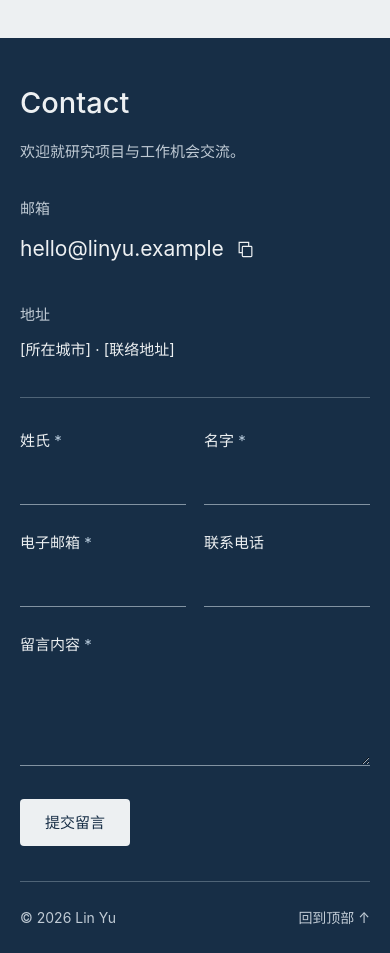
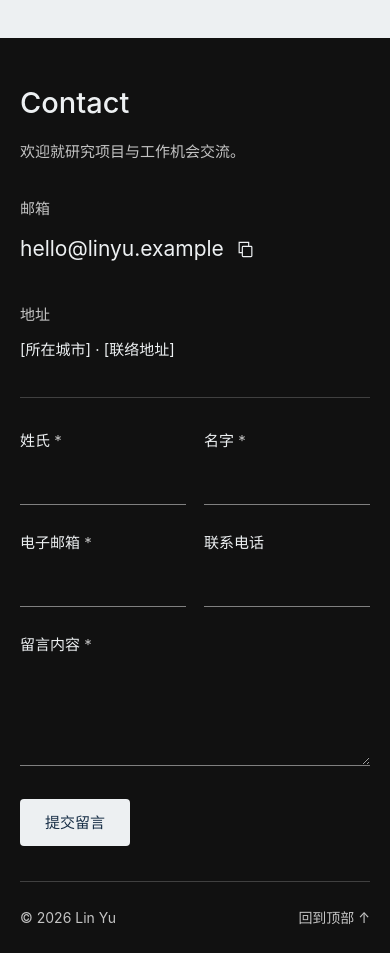
Before and after one commit to suanmiaoer66/personal-blog, a plain HTML site: page index.html in a window 390 px wide. Shown: the part 4200-5153 px from the top of the page. Drawn offline with Linux system fonts and the light colour scheme.

Commit message:
Use a black contact section with neutral gray details

```diff
--- a/index.html
+++ b/index.html
@@ -7,7 +7,7 @@
   <meta name="description" content="林予 Lin Yu 的金融分析与投资研究个人主页，包含个人介绍、教育背景、工作经历、技术技能与兴趣。">
   <title>林予 Lin Yu — 金融分析与投资研究</title>
   <link rel="icon" href="assets/favicon.svg?v=finance-2" type="image/svg+xml">
-  <link rel="stylesheet" href="styles.css?v=finance-3">
+  <link rel="stylesheet" href="styles.css?v=finance-4">
   <link rel="stylesheet" href="motion.css?v=finance-2">
   <script src="site-config.js?v=finance-2" defer></script>
   <script src="app.js?v=finance-2" defer></script>
--- a/styles.css
+++ b/styles.css
@@ -6,7 +6,7 @@
   --muted: #526172;
   --line: #c8d1da;
   --accent: #305878;
-  --dark: #172e46;
+  --dark: #111111;
   --font: -apple-system, BlinkMacSystemFont, "Segoe UI", "PingFang SC", "Microsoft YaHei", sans-serif;
 }
 * { box-sizing: border-box; }
@@ -94,16 +94,16 @@ figure, h1, h2, h3, p { margin: 0; }
 .interest-card h3 { font-size: 18px; font-weight: 600; }
 .interest-card p { color: var(--muted); font-size: 15px; margin-top: 5px; }
 .contact-section { background: var(--dark); color: var(--page); padding-top: 60px; }
-.contact-section :focus-visible { outline-color: #bed1e1; }
+.contact-section :focus-visible { outline-color: #d0d0d0; }
 .contact-grid { display: grid; grid-template-columns: .9fr 1fr; gap: 95px; padding-bottom: 48px; }
 .contact-copy h2 { font-size: 32px; line-height: 1.3; font-weight: 500; }
-.contact-intro { color: #c0cbd5; font-size: 16px; margin-top: 17px; }
+.contact-intro { color: #c4c4c4; font-size: 16px; margin-top: 17px; }
 .contact-email-block { margin-top: 30px; }
-.contact-label { display: block; font-size: 15px; color: #c0cbd5; }
+.contact-label { display: block; font-size: 15px; color: #c4c4c4; }
 .email-copy { display: flex; align-items: center; gap: 20px; border: 0; background: transparent; padding: 8px 0; color: var(--page); font-size: 21px; overflow-wrap: anywhere; text-align: left; }
 .email-copy svg { width: 19px; height: 19px; flex-shrink: 0; }
-.email-copy:hover { color: #b8d1e6; }
-.copy-status { font-size: 14px; color: #c6d9e8; }
+.email-copy:hover { color: #ffffff; }
+.copy-status { font-size: 14px; color: #dddddd; }
 .copy-status:empty { display: none; }
 .contact-address { margin-top: 25px; }
 .contact-address address { font-style: normal; font-size: 16px; margin-top: 8px; }
@@ -111,16 +111,16 @@ figure, h1, h2, h3, p { margin: 0; }
 .form-row { display: grid; grid-template-columns: repeat(2, minmax(0, 1fr)); gap: 25px; margin-bottom: 24px; }
 .field { min-width: 0; }
 .field label { display: block; font-size: 15px; margin-bottom: 7px; }
-.field label span { color: #b5c8d9; }
-.field input, .field textarea { width: 100%; min-height: 40px; border: 0; border-bottom: 1px solid #8293a2; padding: 6px 0 8px; background: transparent; color: var(--page); border-radius: 0; font-size: 16px; }
+.field label span { color: #bdbdbd; }
+.field input, .field textarea { width: 100%; min-height: 40px; border: 0; border-bottom: 1px solid #808080; padding: 6px 0 8px; background: transparent; color: var(--page); border-radius: 0; font-size: 16px; }
 .field textarea { min-height: 90px; resize: vertical; }
-.field input:focus, .field textarea:focus { border-bottom-color: #d5e2ed; }
+.field input:focus, .field textarea:focus { border-bottom-color: #dedede; }
 .form-footer { margin-top: 24px; }
-.form-status { font-size: 15px; color: #cbdeed; margin-top: 16px; }
+.form-status { font-size: 15px; color: #dddddd; margin-top: 16px; }
 .form-status:empty { display: none; }
 .form-status[data-state="error"] { color: #ffd2c1; }
 .honeypot { position: absolute; width: 1px; height: 1px; overflow: hidden; clip-path: inset(50%); }
-.site-footer { display: flex; justify-content: space-between; align-items: center; min-height: 77px; border-top: 1px solid #4f6477; color: #c0cbd5; font-size: 14px; }
+.site-footer { display: flex; justify-content: space-between; align-items: center; min-height: 77px; border-top: 1px solid #404040; color: #c4c4c4; font-size: 14px; }
 @media (max-width: 1100px) {
   .page-width { width: calc(100% - 72px); }
   #site-nav { gap: 17px; }
@@ -202,7 +202,7 @@ figure, h1, h2, h3, p { margin: 0; }
   .contact-grid { grid-template-columns: 1fr; gap: 34px; padding-bottom: 35px; }
   .contact-copy h2 { font-size: 29px; }
   .email-copy { font-size: 21px; }
-  .contact-form { border-top: 1px solid #4f6477; padding-top: 29px; }
+  .contact-form { border-top: 1px solid #404040; padding-top: 29px; }
   .site-footer { min-height: 72px; font-size: 14px; }
 }
 @media (prefers-reduced-motion: reduce) {
```
